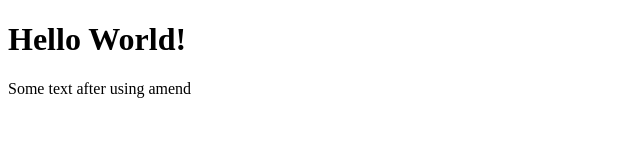
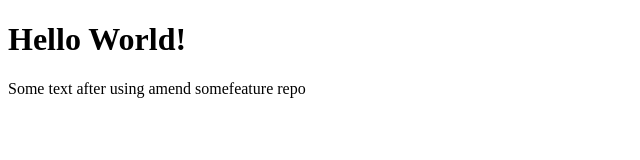
Before and after one commit to AlexGedevan/git-day-1-practice, a plain HTML site: page index.html in a window 1280 px wide. Shown: the whole page, without its empty margins (0-640 px from the left). Drawn offline with Linux system fonts and the light colour scheme.

Commit message:
new branch

```diff
--- a/index.html
+++ b/index.html
@@ -7,7 +7,7 @@
 <body>
 <h1>Hello World!</h1>
 <p>
-    Some text after using amend
+    Some text after using amend somefeature repo
 </p>
 </body>
 </html>
```
